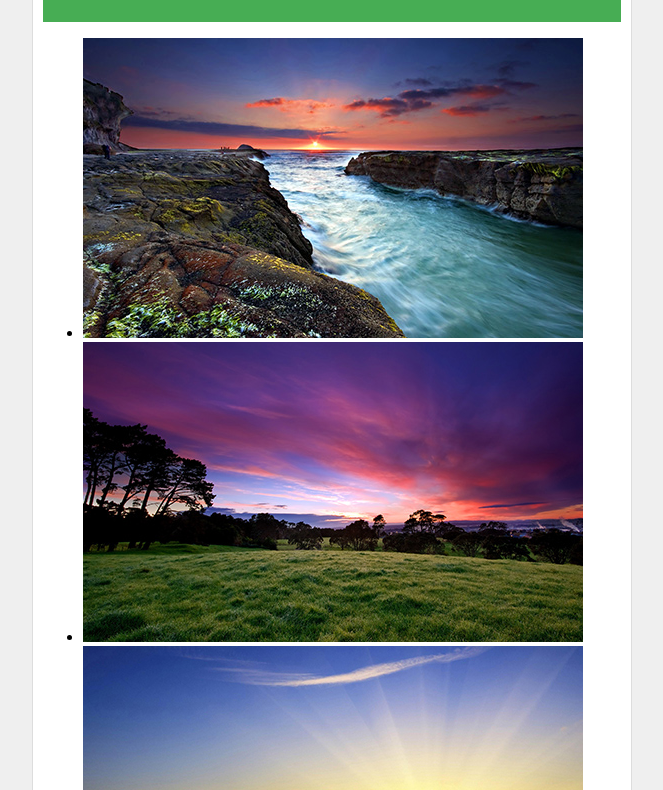
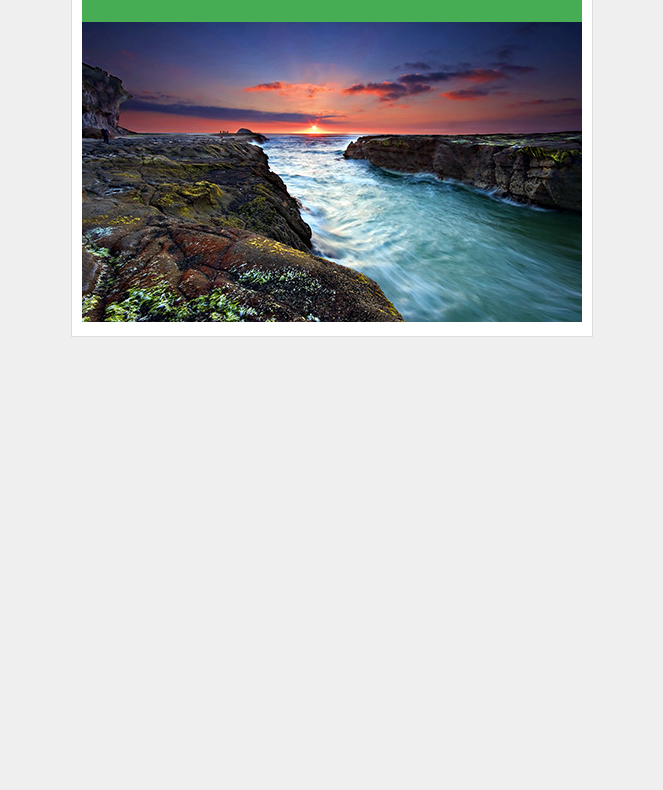
Before and after one commit to hentschellj/slider, a plain HTML site: page index.html in a window 1280 px wide. Shown: the part 107-897 px from the top of the page, without its empty margins (308-971 px from the left). After the commit the page ends 800 px from the top, so only its background shows below. Drawn offline with nearby package versions, Linux system fonts and the light colour scheme.

Commit message:
Initial styling for slider done

```diff
--- a/css/style.css
+++ b/css/style.css
@@ -1,13 +1,9 @@
-* {
-  box-sizing: border-box;
-}
-
 body {
   background-color: #efefef;
 }
 
 .main {
-  width: 600px;
+  width: 500px;
   margin: 0 auto;
   background-color: #fff;
   border: 1px solid #ddd;
@@ -19,3 +15,20 @@ body {
   background-color: #47ad54;
   color: #fff;
 }
+
+.slider {
+  width: 500px;
+  overflow: hidden;
+}
+
+.slider ul {
+  list-style: none;
+  width: 1500px;
+  position: relative;
+  padding: 0;
+  margin: 0;
+}
+
+.slider ul li {
+  float: left;
+}
```
